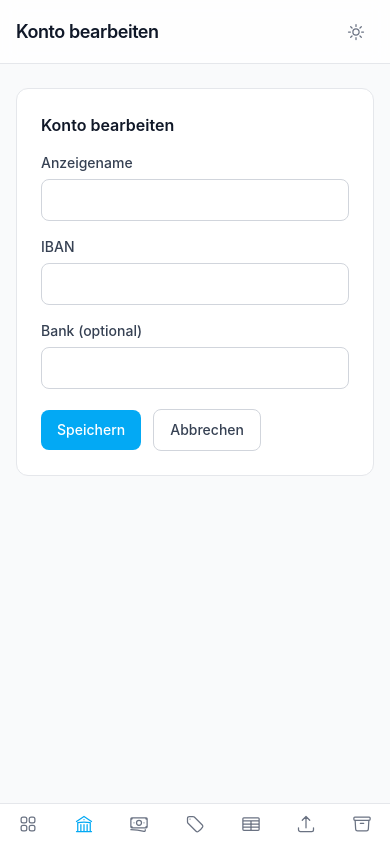
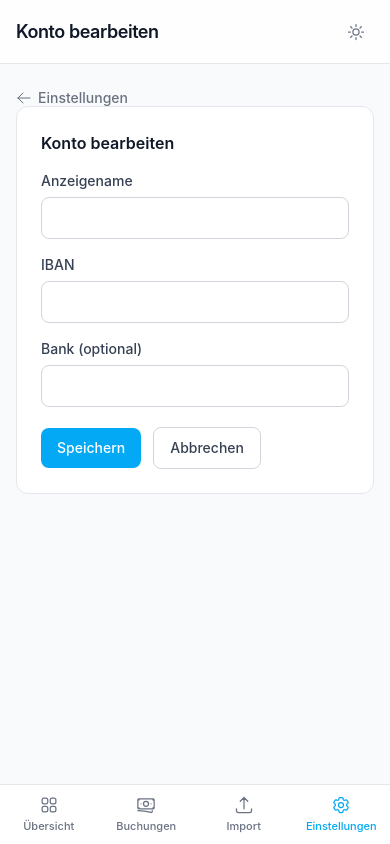
Before and after one commit to nstueber/HAFin, a FastAPI app: page /accounts/1/edit in a window 390 px wide. Run offline with FastAPI, Linux system fonts and the light colour scheme; style sheets or scripts are compiled from the project's sources; parts of the project's set-up code (start-up, migrations or seed data) failed here and were passed over; some libraries are stand-ins or nearby versions.

Commit message:
Hauptnavigation auf vier Einträge reduziert, Einstellungen-Hub
- Nur noch Übersicht, Buchungen, Import, Einstellungen (Sidebar, Tablet-Rail, mobile Bottom-Nav)
- Neue Hub-Seite /settings mit Kacheln zu Konten, Kategorien, Mapping-Profilen und
  Backup & Restore (Routen unverändert)
- "Einstellungen" ist auf der Hub-Seite und allen Unterseiten aktiv; oben auf den Unterseiten
  ein "← Einstellungen"-Link (zentral in base.html)
- Mobile Bottom-Nav zeigt wieder alle Beschriftungen (auch bei 320px geprüft)

Co-Authored-By: Claude Sonnet 5 <noreply@anthropic.com>

```diff
--- a/haushaltsbuch/app/ingress.py
+++ b/haushaltsbuch/app/ingress.py
@@ -34,7 +34,7 @@ _ATTR_RE = re.compile(
 #    auf die bekannten Top-Level-Routen dieser App beschraenkt, damit normale Texte mit
 #    Anfuehrungszeichen und Schraegstrich nicht versehentlich umgeschrieben werden.
 _JS_RE = re.compile(
-    r"""(["'`])/((?:transactions|categories|accounts|import|mapping-profiles|dashboard|backup|static|health)"""
+    r"""(["'`])/((?:transactions|categories|accounts|import|mapping-profiles|dashboard|backup|settings|static|health)"""
     r"""(?=[/?#"'`\s]|$))"""
 )
 
--- a/haushaltsbuch/app/main.py
+++ b/haushaltsbuch/app/main.py
@@ -5,7 +5,16 @@ from fastapi.staticfiles import StaticFiles
 
 from app.database import init_db
 from app.ingress import IngressPathMiddleware
-from app.routers import accounts, backup, categories, dashboard, imports, mapping_profiles, transactions
+from app.routers import (
+    accounts,
+    backup,
+    categories,
+    dashboard,
+    imports,
+    mapping_profiles,
+    settings,
+    transactions,
+)
 
 BASE_DIR = Path(__file__).resolve().parent
 
@@ -21,6 +30,7 @@ app.include_router(categories.router)
 app.include_router(mapping_profiles.router)
 app.include_router(imports.router)
 app.include_router(backup.router)
+app.include_router(settings.router)
 
 
 @app.on_event("startup")
--- a/haushaltsbuch/app/templates/_icons.html
+++ b/haushaltsbuch/app/templates/_icons.html
@@ -115,6 +115,12 @@
 </svg>
 {%- endmacro %}
 
+{% macro arrow_left(cls="h-4 w-4") -%}
+<svg xmlns="http://www.w3.org/2000/svg" fill="none" viewBox="0 0 24 24" stroke-width="1.5" stroke="currentColor" class="{{ cls }}" aria-hidden="true">
+  <path stroke-linecap="round" stroke-linejoin="round" d="M10.5 19.5 3 12m0 0 7.5-7.5M3 12h18"/>
+</svg>
+{%- endmacro %}
+
 {% macro chevron_left(cls="h-5 w-5") -%}
 <svg xmlns="http://www.w3.org/2000/svg" fill="none" viewBox="0 0 24 24" stroke-width="1.5" stroke="currentColor" class="{{ cls }}" aria-hidden="true">
   <path stroke-linecap="round" stroke-linejoin="round" d="M15.75 19.5 8.25 12l7.5-7.5"/>
--- a/haushaltsbuch/app/templates/base.html
+++ b/haushaltsbuch/app/templates/base.html
@@ -1,4 +1,8 @@
-{% from "_icons.html" import sun, moon, dashboard, bank, table_cells, upload, banknotes, tag, archive_box %}
+{% from "_icons.html" import sun, moon, dashboard, upload, banknotes, cog, arrow_left %}
+{# Unterseiten des Einstellungen-Bereichs: dort ist "Einstellungen" in der Navigation aktiv und oben
+   erscheint der Zurueck-Link zur Hub-Seite #}
+{% set settings_children = ['accounts', 'categories', 'mapping_profiles', 'backup'] %}
+{% set current_nav = 'settings' if (active_nav == 'settings' or active_nav in settings_children) else active_nav %}
 
 {% macro nav_item(href, icon_html, label, key, active_nav, layout, short=none) %}
 {% set is_active = active_nav == key %}
@@ -8,15 +12,14 @@
   <span>{{ label }}</span>
 </a>
 {% elif layout == 'rail' %}
-<a href="{{ href }}" class="flex flex-col items-center gap-1 rounded-lg px-2 py-2.5 text-xs font-medium text-gray-600 transition-colors hover:bg-gray-100 hover:text-gray-900 dark:text-gray-400 dark:hover:bg-gray-800 dark:hover:text-gray-100 {{ 'bg-accent/10 text-accent hover:bg-accent/10 hover:text-accent dark:bg-accent/15 dark:text-accent dark:hover:text-accent' if is_active else '' }}">
+<a href="{{ href }}" class="flex flex-col items-center gap-1 rounded-lg px-1 py-2.5 text-[11px] font-medium text-gray-600 transition-colors hover:bg-gray-100 hover:text-gray-900 dark:text-gray-400 dark:hover:bg-gray-800 dark:hover:text-gray-100 {{ 'bg-accent/10 text-accent hover:bg-accent/10 hover:text-accent dark:bg-accent/15 dark:text-accent dark:hover:text-accent' if is_active else '' }}">
   {{ icon_html }}
   <span>{{ label }}</span>
 </a>
 {% else %}
 <a href="{{ href }}" aria-label="{{ label }}" title="{{ label }}" class="flex min-w-0 flex-1 flex-col items-center gap-1 py-2.5 text-xs font-medium {{ 'text-accent' if is_active else 'text-gray-500 dark:text-gray-400' }}">
   {{ icon_html }}
-  {# Bei 7 Eintraegen passen unter 480px keine Beschriftungen mehr nebeneinander - dort nur Icons (aria-label/title bleiben) #}
-  <span class="hidden max-w-full truncate px-0.5 text-[11px] min-[480px]:block">{{ short or label }}</span>
+  <span class="max-w-full truncate px-0.5 text-[11px]">{{ short or label }}</span>
 </a>
 {% endif %}
 {% endmacro %}
@@ -58,13 +61,10 @@
         <span class="text-base font-semibold tracking-tight">Haushaltsbuch</span>
       </div>
       <nav class="flex flex-1 flex-col gap-1 px-3 py-2">
-        {{ nav_item('/', dashboard('h-5 w-5'), 'Übersicht', 'overview', active_nav, 'sidebar') }}
-        {{ nav_item('/accounts', bank('h-5 w-5'), 'Konten', 'accounts', active_nav, 'sidebar') }}
-        {{ nav_item('/transactions', banknotes('h-5 w-5'), 'Buchungen', 'transactions', active_nav, 'sidebar') }}
-        {{ nav_item('/categories', tag('h-5 w-5'), 'Kategorien', 'categories', active_nav, 'sidebar') }}
-        {{ nav_item('/mapping-profiles', table_cells('h-5 w-5'), 'Mapping-Profile', 'mapping_profiles', active_nav, 'sidebar') }}
-        {{ nav_item('/import', upload('h-5 w-5'), 'Import', 'import', active_nav, 'sidebar') }}
-        {{ nav_item('/backup', archive_box('h-5 w-5'), 'Backup & Restore', 'backup', active_nav, 'sidebar') }}
+        {{ nav_item('/', dashboard('h-5 w-5'), 'Übersicht', 'overview', current_nav, 'sidebar') }}
+        {{ nav_item('/transactions', banknotes('h-5 w-5'), 'Buchungen', 'transactions', current_nav, 'sidebar') }}
+        {{ nav_item('/import', upload('h-5 w-5'), 'Import', 'import', current_nav, 'sidebar') }}
+        {{ nav_item('/settings', cog('h-5 w-5'), 'Einstellungen', 'settings', current_nav, 'sidebar') }}
       </nav>
     </aside>
 
@@ -72,13 +72,10 @@
     <aside class="hidden md:sticky md:top-0 md:flex md:h-screen md:w-20 md:flex-shrink-0 md:flex-col md:items-center md:overflow-y-auto md:border-r md:border-gray-200 md:bg-white lg:hidden dark:md:border-gray-800 dark:md:bg-gray-900">
       <div class="flex h-16 items-center"></div>
       <nav class="flex flex-1 flex-col gap-1 px-2 py-2">
-        {{ nav_item('/', dashboard('h-5 w-5'), 'Übersicht', 'overview', active_nav, 'rail') }}
-        {{ nav_item('/accounts', bank('h-5 w-5'), 'Konten', 'accounts', active_nav, 'rail') }}
-        {{ nav_item('/transactions', banknotes('h-5 w-5'), 'Buchungen', 'transactions', active_nav, 'rail') }}
-        {{ nav_item('/categories', tag('h-5 w-5'), 'Kategorien', 'categories', active_nav, 'rail') }}
-        {{ nav_item('/mapping-profiles', table_cells('h-5 w-5'), 'Mapping-Profile', 'mapping_profiles', active_nav, 'rail') }}
-        {{ nav_item('/import', upload('h-5 w-5'), 'Import', 'import', active_nav, 'rail') }}
-        {{ nav_item('/backup', archive_box('h-5 w-5'), 'Backup & Restore', 'backup', active_nav, 'rail') }}
+        {{ nav_item('/', dashboard('h-5 w-5'), 'Übersicht', 'overview', current_nav, 'rail') }}
+        {{ nav_item('/transactions', banknotes('h-5 w-5'), 'Buchungen', 'transactions', current_nav, 'rail') }}
+        {{ nav_item('/import', upload('h-5 w-5'), 'Import', 'import', current_nav, 'rail') }}
+        {{ nav_item('/settings', cog('h-5 w-5'), 'Einstellungen', 'settings', current_nav, 'rail') }}
       </nav>
     </aside>
 
@@ -94,6 +91,14 @@
 
       <main class="flex-1 pb-20 md:pb-8">
         <div class="mx-auto max-w-[1600px] space-y-6 px-4 py-6 sm:px-6 lg:px-8">
+          {% if active_nav in settings_children %}
+          <nav aria-label="Breadcrumb" class="-mb-1.5">
+            <a href="/settings" class="inline-flex items-center gap-1.5 text-sm font-medium text-gray-500 transition-colors hover:text-accent dark:text-gray-400 dark:hover:text-accent">
+              {{ arrow_left("h-4 w-4") }}
+              <span>Einstellungen</span>
+            </a>
+          </nav>
+          {% endif %}
           {% block content %}{% endblock %}
         </div>
       </main>
@@ -102,13 +107,10 @@
 
   <!-- Mobile: Bottom-Navigation -->
   <nav class="fixed inset-x-0 bottom-0 z-40 flex border-t border-gray-200 bg-white md:hidden dark:border-gray-800 dark:bg-gray-900">
-    {{ nav_item('/', dashboard('h-5 w-5'), 'Übersicht', 'overview', active_nav, 'bottom') }}
-    {{ nav_item('/accounts', bank('h-5 w-5'), 'Konten', 'accounts', active_nav, 'bottom') }}
-    {{ nav_item('/transactions', banknotes('h-5 w-5'), 'Buchungen', 'transactions', active_nav, 'bottom') }}
-    {{ nav_item('/categories', tag('h-5 w-5'), 'Kategorien', 'categories', active_nav, 'bottom') }}
-    {{ nav_item('/mapping-profiles', table_cells('h-5 w-5'), 'Mapping-Profile', 'mapping_profiles', active_nav, 'bottom', 'Mapping') }}
-    {{ nav_item('/import', upload('h-5 w-5'), 'Import', 'import', active_nav, 'bottom') }}
-    {{ nav_item('/backup', archive_box('h-5 w-5'), 'Backup & Restore', 'backup', active_nav, 'bottom', 'Backup') }}
+    {{ nav_item('/', dashboard('h-5 w-5'), 'Übersicht', 'overview', current_nav, 'bottom') }}
+    {{ nav_item('/transactions', banknotes('h-5 w-5'), 'Buchungen', 'transactions', current_nav, 'bottom') }}
+    {{ nav_item('/import', upload('h-5 w-5'), 'Import', 'import', current_nav, 'bottom') }}
+    {{ nav_item('/settings', cog('h-5 w-5'), 'Einstellungen', 'settings', current_nav, 'bottom') }}
   </nav>
 </body>
 </html>
```
Also changed, not shown: haushaltsbuch/DOCS.md (+3 -3 lines), haushaltsbuch/app/routers/settings.py (added, +18 -0 lines), haushaltsbuch/app/templates/settings/index.html (added, +31 -0 lines), README.md, haushaltsbuch/CHANGELOG.md.
